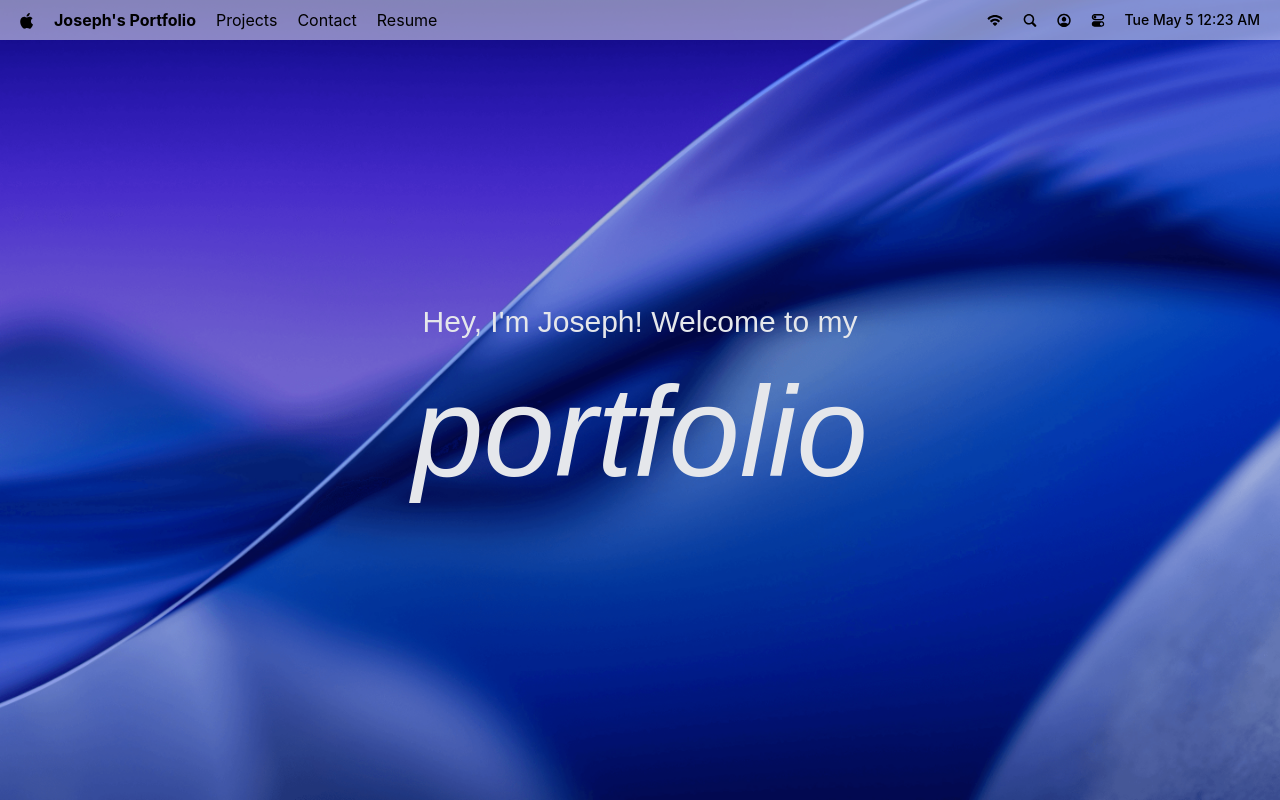
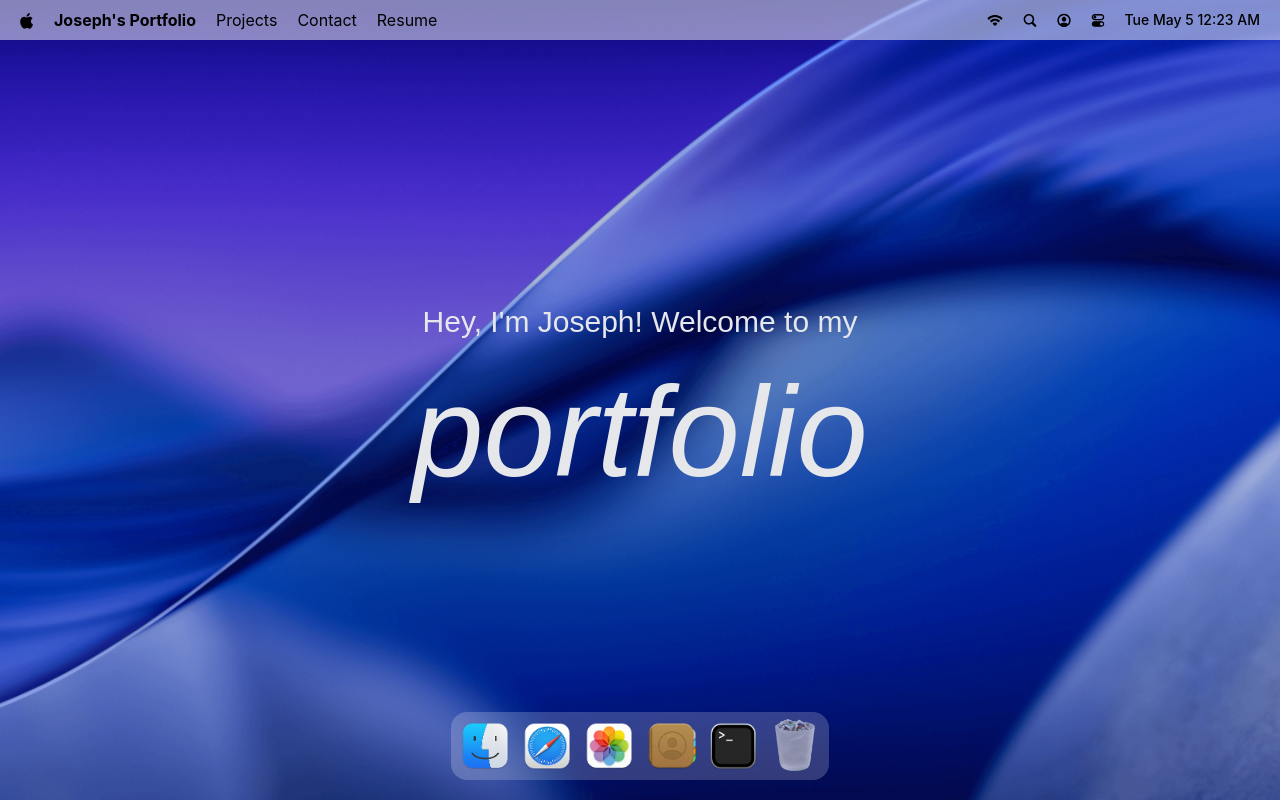
Before and after one commit to ufedo22/MacOS_Portfolio, a React (Vite) app: page / in a window 1280 px wide. Built offline with nearby package versions, Linux system fonts and the light colour scheme; a web font is replaced by a local one.

Commit message:
implement dock presentation

```diff
--- a/package.json
+++ b/package.json
@@ -17,6 +17,7 @@
     "lucide-react": "^1.14.0",
     "react": "^19.2.5",
     "react-dom": "^19.2.5",
+    "react-tooltip": "^6.0.0",
     "tailwindcss": "^4.2.4"
   },
   "devDependencies": {
--- a/src/App.jsx
+++ b/src/App.jsx
@@ -1,4 +1,4 @@
-import { Navbar, Welcome } from "#components";
+import { Dock, Navbar, Welcome } from "#components";
 import React from "react";
 
 const App = () => {
@@ -6,6 +6,7 @@
     <main>
       <Navbar />
       <Welcome />
+      <Dock/>
     </main>
   );
 };
--- /dev/null
+++ b/src/components/Dock.jsx
@@ -0,0 +1,81 @@
+import { dockApps } from "#constants";
+import { Tooltip } from "react-tooltip";
+import React, { useRef } from "react";
+import { useGSAP } from "@gsap/react";
+import gsap from "gsap";
+
+const Dock = () => {
+  const dockRef = useRef(null);
+
+  useGSAP(() => {
+    const dock = dockRef.current;
+    if (!dock) return;
+
+    const icons = dock.querySelectorAll('.dock-icon')
+    const animateIcons = (mouseX) => {
+        const { left } = dock.getBoundingClientRect()
+        icons.forEach((icon) => {
+            const { left: iconLeft, width } = icon.getBoundingClientRect()
+            const center = iconLeft - left + width / 2;
+            const distance = Math.abs(mouseX - center)
+
+            const intensity = Math.exp(-(distance ** 2.5) / 20000)
+
+            gsap.to(icon, {
+                scale: 1 + 0.25 * intensity,
+                Y: -15 * intensity,
+                duration: 0.2,
+                ease: 'power1.out'
+            })
+
+        })
+    }
+    const handleMouseMove = (e) => {
+        const {left} = dock.getBoundingClientRect()
+        animateIcons(e.clientX - left)
+    }
+        const resetIcons = () => icons.forEach((icon) => gsap.to(icon, {
+            scale: 1,
+            y: 0,
+            duration: 0.3,
+            ease: 'power1.out',
+        }))
+
+        dock.addEventListener('mousemove', handleMouseMove)
+        dock.addEventListener('mouseleave', resetIcons)
+
+        return () => {
+             dock.removeEventListener("mousemove", handleMouseMove);
+             dock.removeEventListener("mouseleave", resetIcons);
+
+        }
+  }, [])
+
+
+  const toggleApp = (app) => {}
+  return (
+    <section id="dock">
+      <div ref={dockRef} className="dock-container">
+        {dockApps.map(({ id, name, icon, canOpen }) => (
+          <div key={id} className="relative flex justify-center">
+            <button
+              type="button"
+              className="dock-icon"
+              aria-label={name}
+              data-tooltip-id="dock-tooltip"
+              data-tooltip-content={name}
+              data-tooltip-delay-show={150}
+              disabled={!canOpen}
+              onClick={() => toggleApp({id, canOpen})}
+            >
+                <img src={`/images/${icon}`} alt={name} loading="lazy" className={canOpen ? "" : "opacity-60"}/>
+            </button>
+          </div>
+        ))}
+        <Tooltip id="dock-tooltip" place="top" className="tooltip"/>
+      </div>
+    </section>
+  );
+};
+
+export default Dock;
--- a/src/components/index.js
+++ b/src/components/index.js
@@ -1,4 +1,5 @@
 import Navbar from "./Navbar";
 import Welcome from "./Welcome";
+import Dock from "./Dock";
 
-export{Navbar, Welcome}
+export{Navbar, Welcome, Dock}
```
Also changed, not shown: 1 other file (tests, documents, lock files or other folders).
